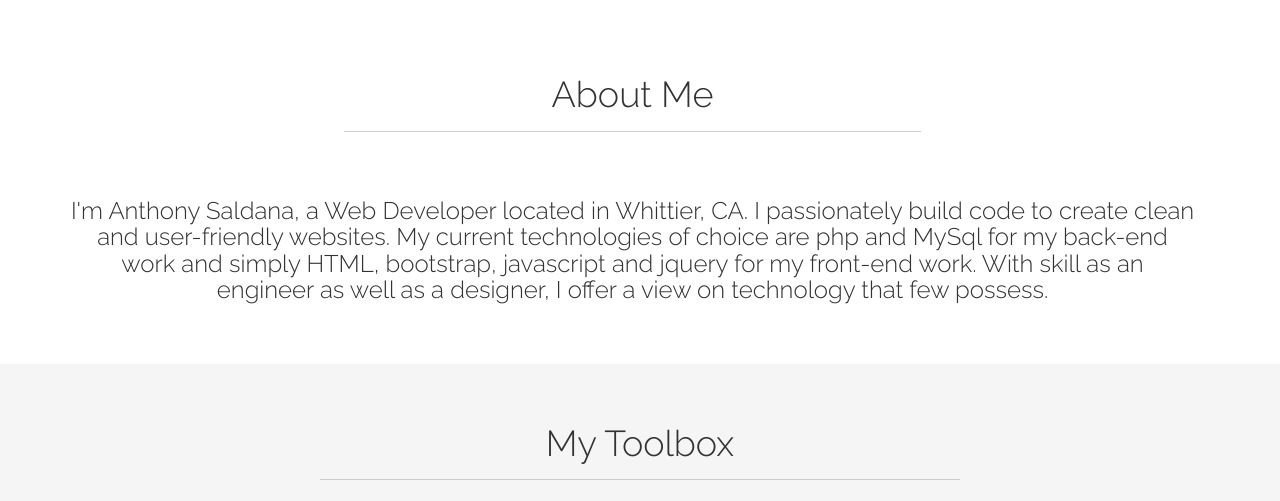
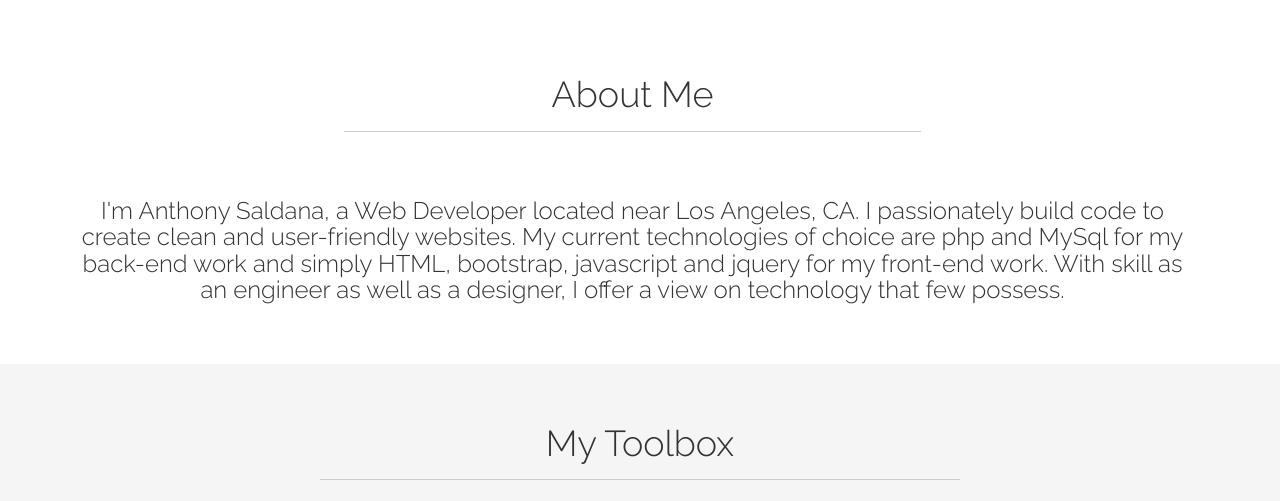
Before and after one commit to AnthonySaldana/Portfolio-Site, a PHP site: page / in a window 1280 px wide. Shown: the part 402-903 px from the top of the page. Run offline with PHP 8.4, Linux system fonts and the light colour scheme; some libraries are stand-ins or nearby versions.

Commit message:
Link fix and content update

```diff
--- a/index.php
+++ b/index.php
@@ -91,7 +91,7 @@
 				<hr>
 
 				<div class="col-lg-12">
-					<center><p><h3>I'm Anthony Saldana, a Web Developer located in Whittier, CA.
+					<center><p><h3>I'm Anthony Saldana, a Web Developer located near Los Angeles, CA.
 					I passionately build code to create clean and user-friendly
 					websites. My current technologies of choice are php and
 					MySql for my back-end work and simply HTML,
@@ -266,7 +266,7 @@
 
 			<div class="row">
 				<br>
-				<h1 class="centered">Work done at <a href="http://onyxdesign.net" >Onyx Design ( 2015 - 2016 )</h1>
+				<h1 class="centered">Work done at <a href="http://onyxdesign.net" >Onyx Design ( 2015 - 2016 )</a></h1>
 				<hr>
 				<div class='col-sm-2'></div>
 				<div class='col-sm-8 more-work-section'>
@@ -382,7 +382,7 @@
 		<!-- ==== SECTION DIVIDER6 ==== -->
 		<section class="section-divider textdivider divider6">
 			<div class="container">
-				<h1>Located in Whittier, CA</h1>
+				<h1>Located in Los Angeles, CA</h1>
 				<hr>
 				<p>(562)479-5862</p>
 				<p><a class="icon icon-twitter" href="http://www.twitter.com/anthonysaldana3"></a></p>
@@ -400,7 +400,7 @@
 				<br>
 				<div class="col-lg-4">
 					<h3>Contact Information</h3>
-					<p><span class="icon icon-home"></span>Whittier, CA<br/>
+					<p><span class="icon icon-home"></span>Los Angeles, CA<br/>
 						<span class="icon icon-mobile"></span>(562)479-5862<br/>
 						<span class="icon icon-envelop"></span> <a href="#"> anthonywebsol@gmail.com</a> <br/>
 						<span class="icon icon-twitter"></span> <a href="http://www.twitter.com/anthonysaldana3"> @anthonysaldana3 </a>
```
